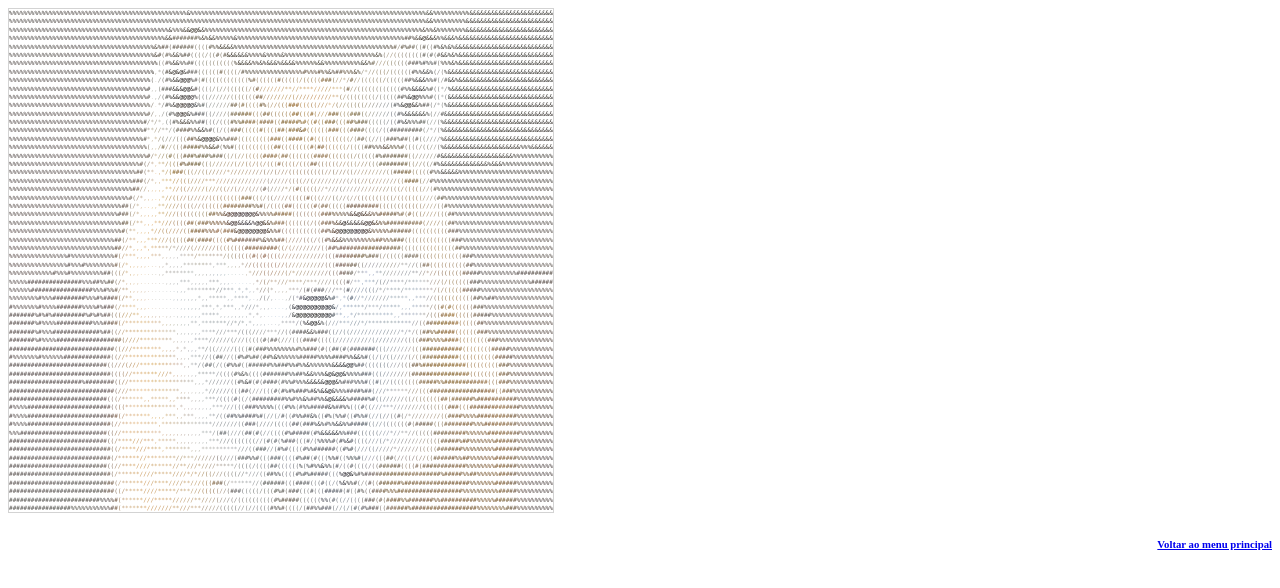
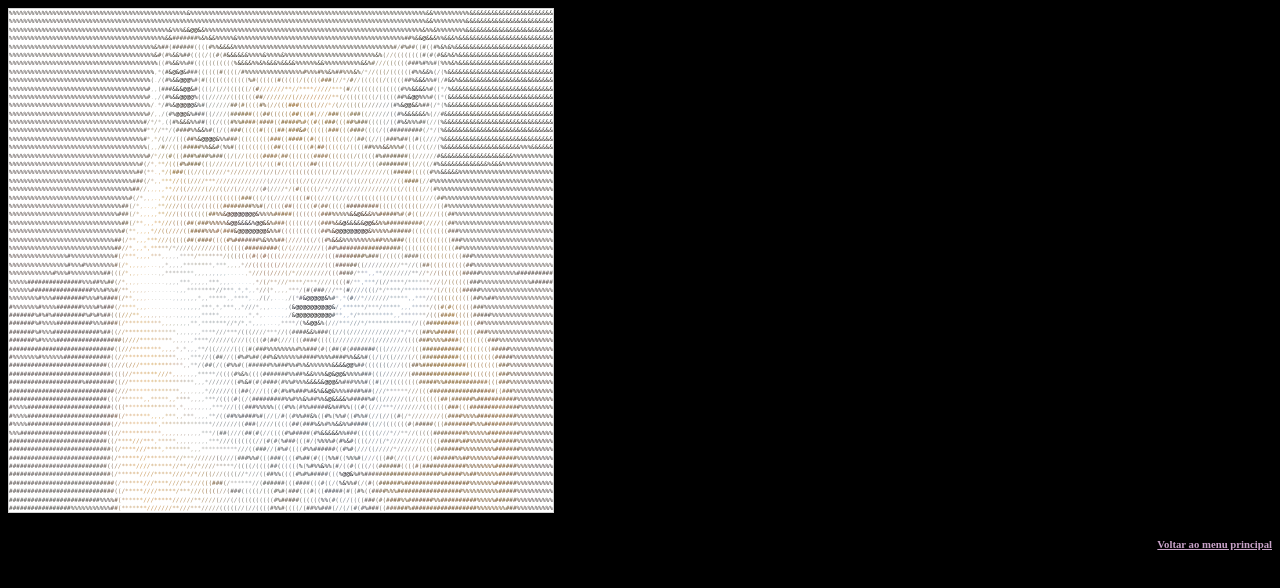
Before and after one commit to casadoanao/casadoanao.github.io, a plain HTML site: page pages/desenho.html in a window 1280 px wide. Drawn offline with Linux system fonts and the light colour scheme.

Commit message:
Update desenho.html

```diff
--- a/pages/desenho.html
+++ b/pages/desenho.html
@@ -1,5 +1,6 @@
 <html>
 <meta name="viewport" content="width=device-width, initial-scale=1">
+<link rel="stylesheet" type="text/css" href="../stylesheet/index.css">
 <div id="art">
 <code><span class="ascii" style="color: black; background: white;
 display:inline-block;
```
